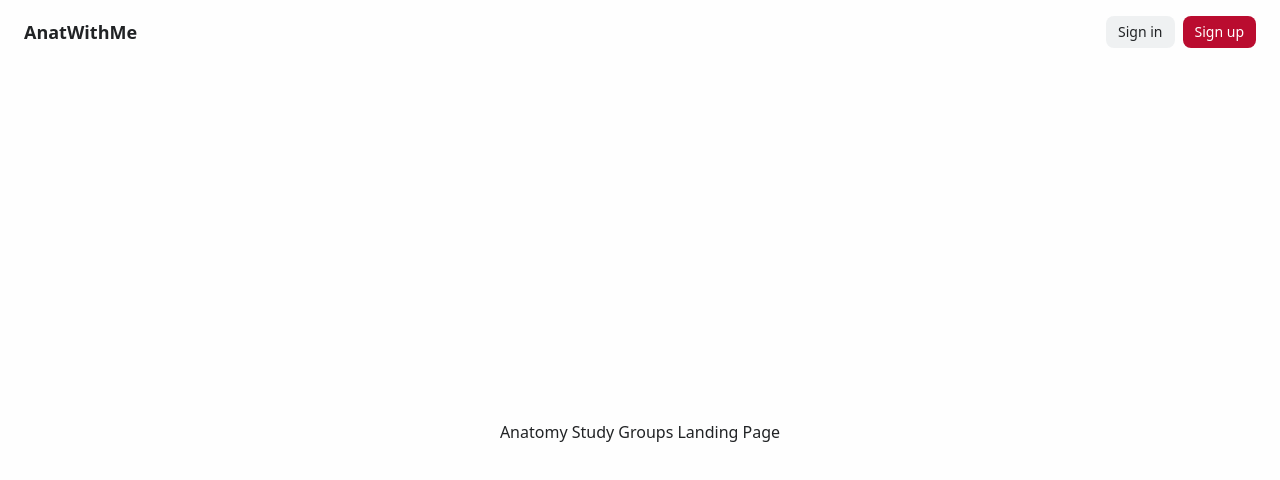
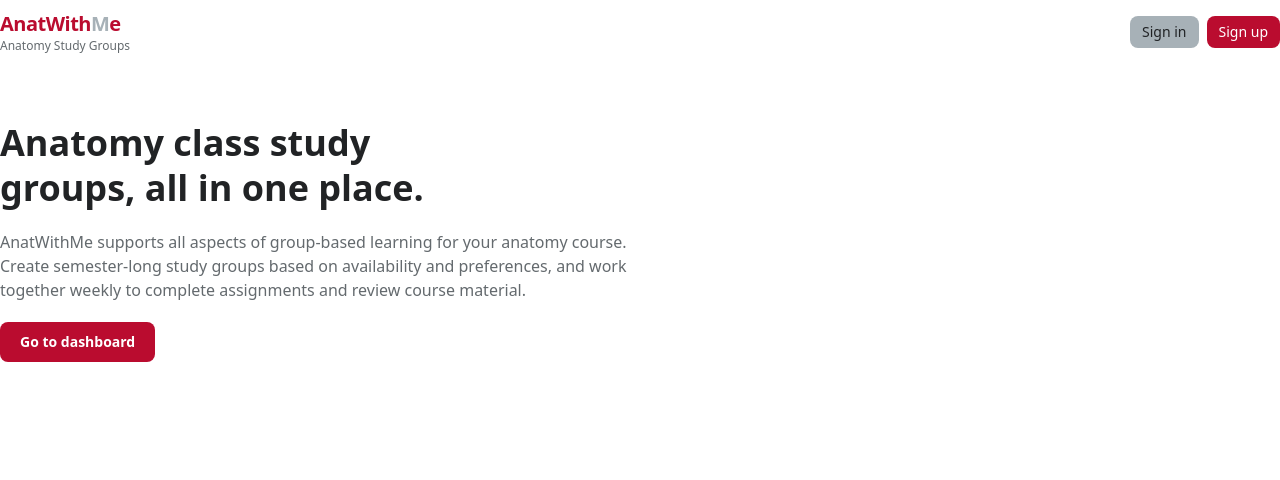
Before and after one commit to donutdiet/cse5911, a Next.js app: page / in a window 1280 px wide. Shown: the top 480 px of the page. Built offline with nearby package versions, Linux system fonts and the light colour scheme; no server answers.

Commit message:
Make app logo look less dog

```diff
--- a/app/admin/layout.tsx
+++ b/app/admin/layout.tsx
@@ -1,7 +1,7 @@
 import { AuthButton } from "@/components/auth/auth-button";
 import { AdminNavbar } from "@/components/admin/admin-navbar";
+import { AppBrand } from "@/components/layout/app-brand";
 import { Suspense } from "react";
-import Link from "next/link";
 
 export default function AdminLayout({
   children,
@@ -11,9 +11,7 @@ export default function AdminLayout({
   return (
     <main className="min-h-screen flex flex-col">
       <nav className="w-full h-16 flex items-center">
-        <Link href="/admin">
-          <span className="font-semibold text-lg">AnatWithMe</span>
-        </Link>
+        <AppBrand />
         <div className="ml-auto flex items-center gap-4">
           <AdminNavbar />
           <Suspense>
--- a/app/globals.css
+++ b/app/globals.css
@@ -58,7 +58,7 @@
   --popover-foreground: #212325;
   --primary: #ba0c2f;
   --primary-foreground: #ffffff;
-  --secondary: #eff1f2;
+  --secondary: #a7b1b7;
   --secondary-foreground: #212325;
   --muted: #f6f7f8;
   --muted-foreground: #646a6e;
@@ -92,7 +92,7 @@
   --popover-foreground: #f6f7f8;
   --primary: #ba0c2f;
   --primary-foreground: #ffffff;
-  --secondary: #3f4443;
+  --secondary: #a7b1b7;
   --secondary-foreground: #f6f7f8;
   --muted: #3f4443;
   --muted-foreground: #a7b1b7;
--- a/app/page.tsx
+++ b/app/page.tsx
@@ -1,22 +1,39 @@
-import { AuthButton } from "@/components/auth/auth-button";
 import Link from "next/link";
 import { Suspense } from "react";
+import { AuthButton } from "@/components/auth/auth-button";
+import { AppBrand } from "@/components/layout/app-brand";
 
 export default function Home() {
   return (
-    <main className="min-h-screen flex flex-col">
-      <nav className="w-full h-16 px-6 flex items-center justify-between">
-        <Link href="/">
-          <span className="font-semibold text-lg">AnatWithMe</span>
-        </Link>
+    <main className="min-h-screen bg-background text-foreground">
+      <nav className="w-full h-16 flex items-center justify-between">
+        <AppBrand />
         <Suspense>
           <AuthButton />
         </Suspense>
       </nav>
 
-      <div className="flex-1 flex items-center justify-center">
-        <div>Anatomy Study Groups Landing Page</div>
-      </div>
+      <section className="mx-auto flex w-full max-w-7xl flex-col gap-10 pb-20 pt-14">
+        <div className="max-w-3xl space-y-5">
+          <h1 className="text-balance text-4xl font-bold leading-tight">
+            Anatomy class study groups, all in one place.
+          </h1>
+          <p className="max-w-2xl text-base text-muted-foreground">
+            AnatWithMe supports all aspects of group-based learning for your
+            anatomy course. Create semester-long study groups based on
+            availability and preferences, and work together weekly to complete
+            assignments and review course material.
+          </p>
+          <div className="flex flex-wrap gap-3">
+            <Link
+              href="/login"
+              className="rounded-md bg-primary px-5 py-2.5 text-sm font-semibold text-primary-foreground transition hover:opacity-90"
+            >
+              Go to dashboard
+            </Link>
+          </div>
+        </div>
+      </section>
     </main>
   );
 }
--- a/app/student/layout.tsx
+++ b/app/student/layout.tsx
@@ -1,6 +1,6 @@
 import { AuthButton } from "@/components/auth/auth-button";
 import { StudentNavbar } from "@/components/student/student-navbar";
-import Link from "next/link";
+import { AppBrand } from "@/components/layout/app-brand";
 import { Suspense } from "react";
 
 export default function StudentLayout({
@@ -11,9 +11,7 @@ export default function StudentLayout({
   return (
     <main className="min-h-screen flex flex-col">
       <nav className="w-full h-16 flex items-center">
-        <Link href="/student">
-          <span className="font-semibold text-lg">AnatWithMe</span>
-        </Link>
+        <AppBrand />
         <div className="ml-auto flex items-center gap-4">
           <StudentNavbar />
           <Suspense>
--- /dev/null
+++ b/components/layout/app-brand.tsx
@@ -0,0 +1,20 @@
+import Link from "next/link";
+
+export function AppBrand() {
+  return (
+    <Link
+      href="/"
+      className="inline-flex flex-col leading-tight transition hover:opacity-90"
+      aria-label="AnatWithMe home"
+    >
+      <span className="text-xl font-bold tracking-tight">
+        <span className="text-primary">AnatWith</span>
+        <span className="text-[var(--secondary)]">M</span>
+        <span className="text-primary">e</span>
+      </span>
+      <span className="text-xs font-medium text-muted-foreground">
+        Anatomy Study Groups
+      </span>
+    </Link>
+  );
+}
```
